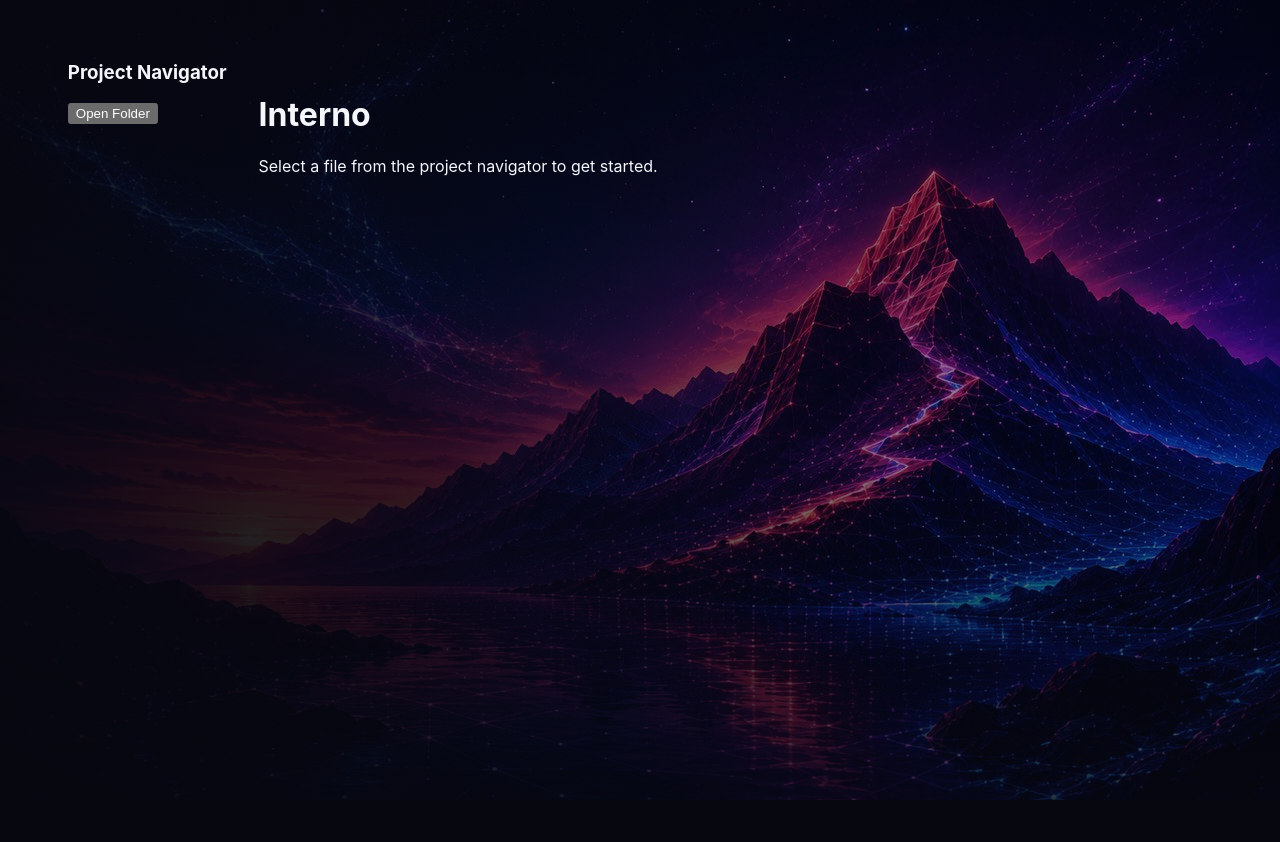
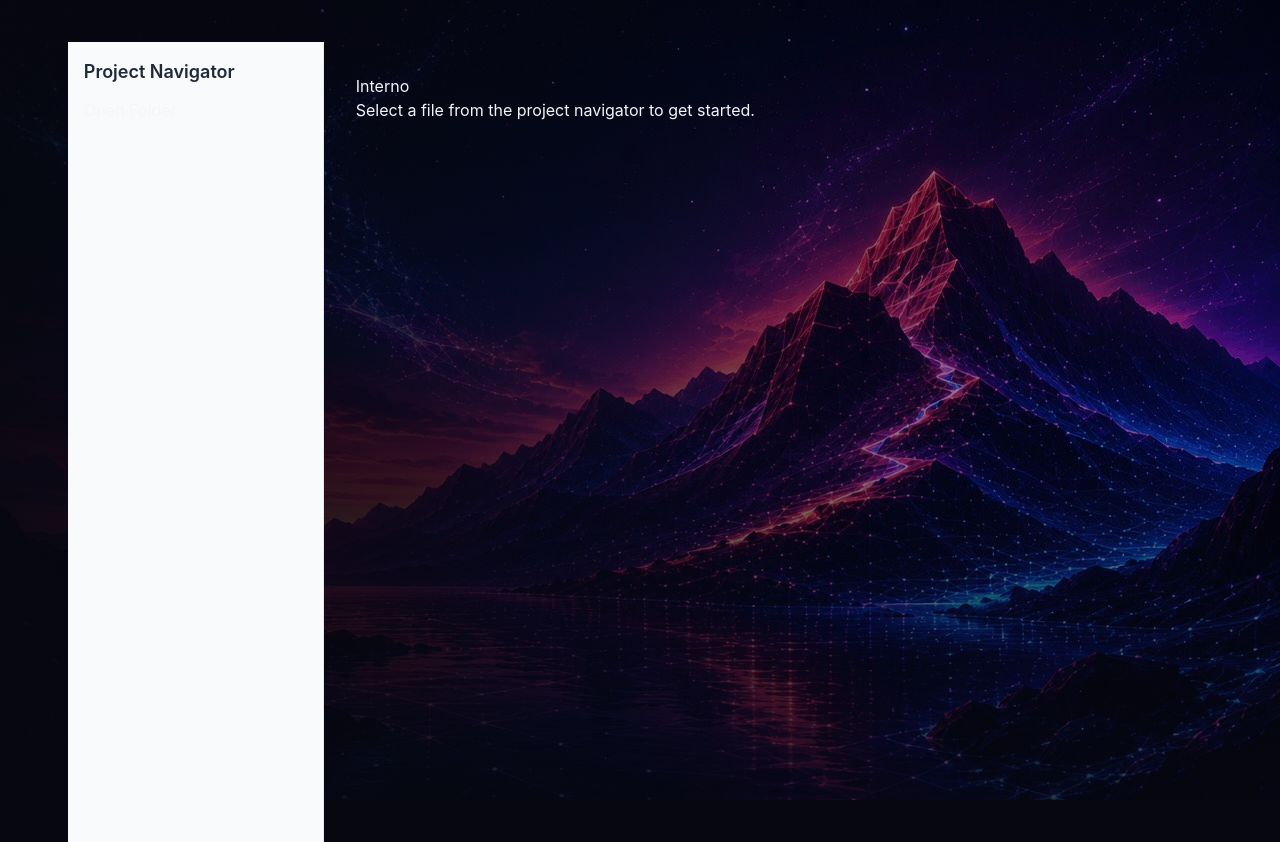
Before and after one commit to Maxerns/interno, a React (Vite) app in the folder frontend/: page / in a window 1280 px wide. Built offline with nearby package versions, Linux system fonts and the light colour scheme; what @wailsio/runtime would draw is missing.

Commit message:
set up tailwind css

```diff
--- /dev/null
+++ b/frontend/src/index.css
@@ -0,0 +1 @@
+@import 'tailwindcss';
--- a/frontend/vite.config.ts
+++ b/frontend/vite.config.ts
@@ -1,13 +1,14 @@
-import { defineConfig } from "vite";
-import react from "@vitejs/plugin-react";
-import wails from "@wailsio/runtime/plugins/vite";
+import { defineConfig } from 'vite';
+import react from '@vitejs/plugin-react';
+import tailwindcss from '@tailwindcss/vite';
+import wails from '@wailsio/runtime/plugins/vite';
 
 // https://vitejs.dev/config/
 export default defineConfig({
   server: {
-    host: "127.0.0.1",
+    host: '127.0.0.1',
     port: Number(process.env.WAILS_VITE_PORT) || 9245,
     strictPort: true,
   },
-  plugins: [react(), wails("./bindings")],
+  plugins: [react(), tailwindcss(), wails('./bindings')],
 });
```
Also changed, not shown: frontend/src/main.tsx (+5 -4 lines).
